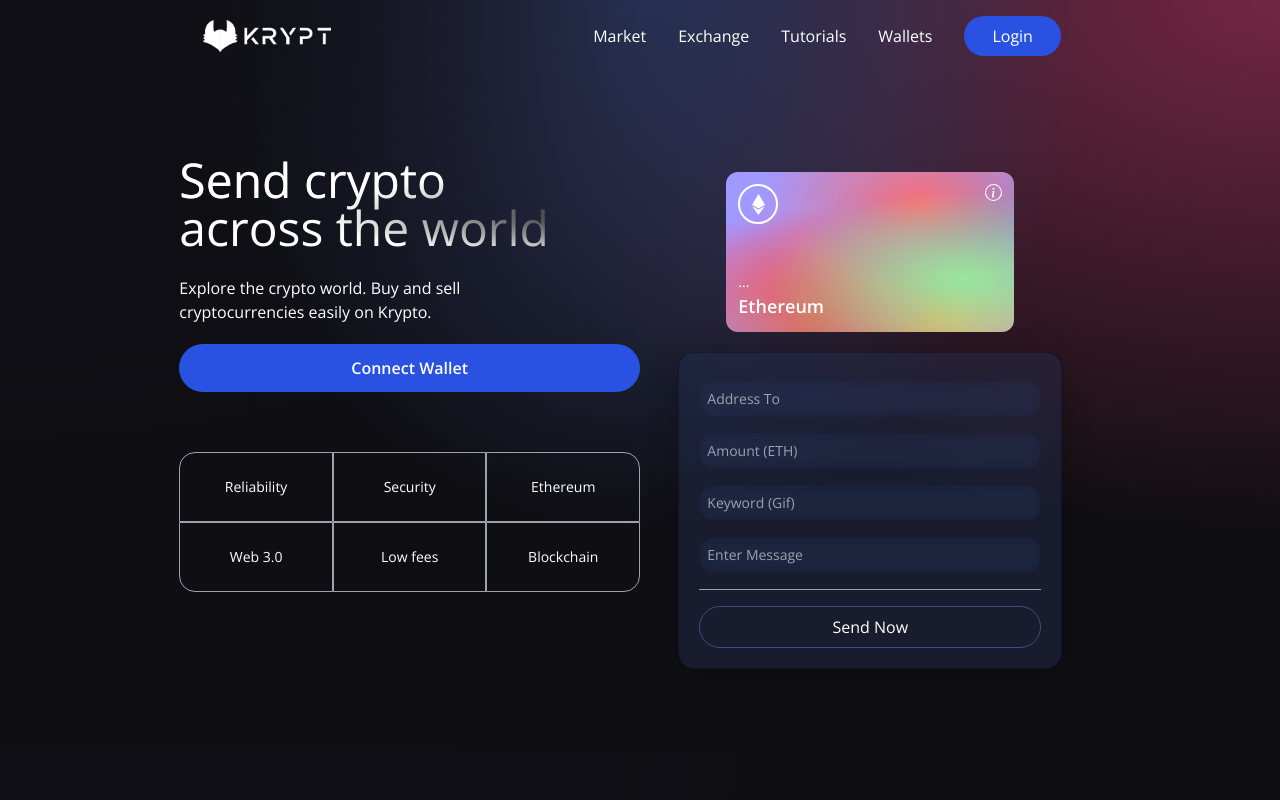
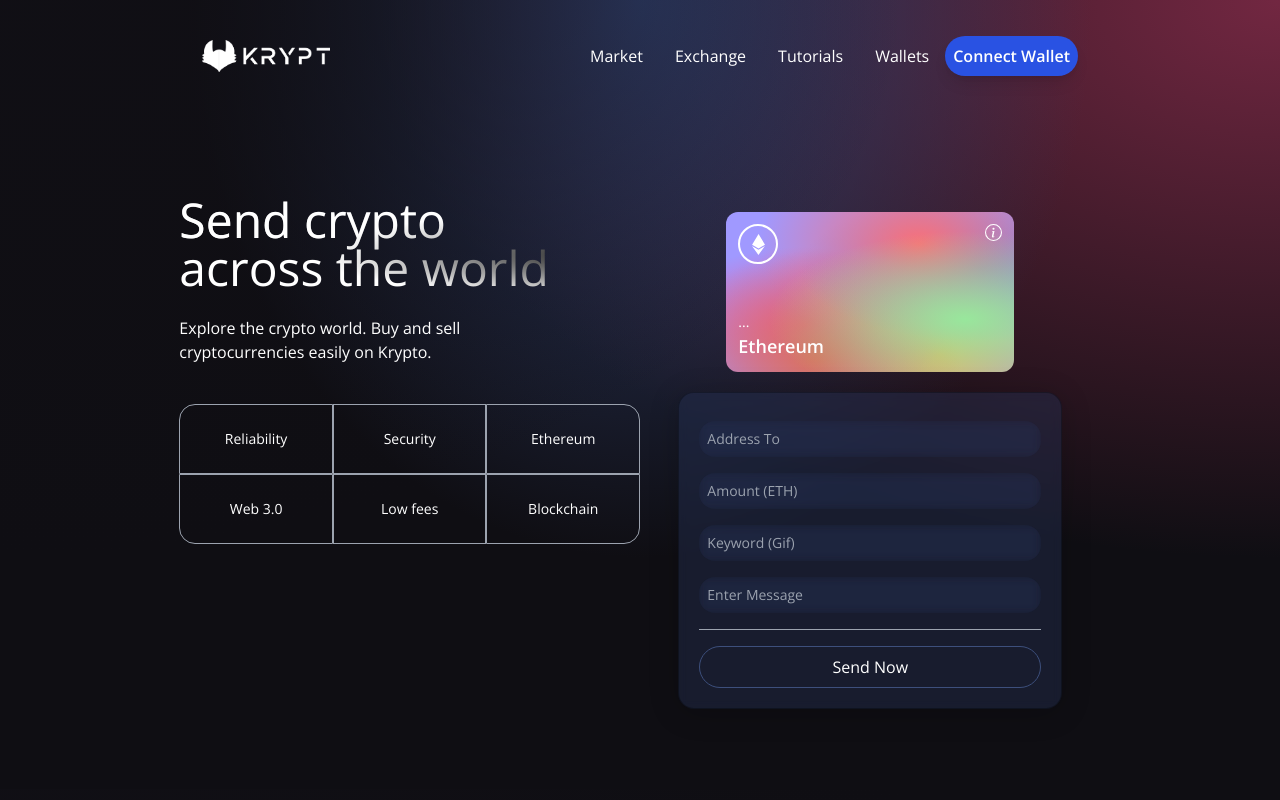
Before and after one commit to danielhochwart7/dApp, a React (Vite) app in the folder client/: page / in a window 1280 px wide. Shown: the top 800 px of the page. Built offline with nearby package versions, Linux system fonts and the light colour scheme.

Commit message:
Move connect button to the top right corner

```diff
--- a/client/src/components/Navbar.jsx
+++ b/client/src/components/Navbar.jsx
@@ -1,6 +1,7 @@
-import { useState } from "react";
+import { useContext, useState } from "react";
 import { HiMenuAlt4 } from "react-icons/hi";
 import { AiOutlineClose } from "react-icons/ai";
+import { TransactionContext } from "../context/TransactionContext";
 
 import logo from "../../images/logo.png";
 
@@ -9,7 +10,8 @@ const NavBarItem = ({ title, classprops }) => (
 );
 
 const Navbar = () => {
-  const [toggleMenu, setToggleMenu] = useState(false);
+  const [ toggleMenu, setToggleMenu] = useState(false);
+  const { connectWallet, currentAccount } = useContext(TransactionContext);
 
   return (
     <nav className="w-full flex md:justify-center justify-between items-center p-4">
@@ -20,9 +22,9 @@ const Navbar = () => {
         {["Market", "Exchange", "Tutorials", "Wallets"].map((item, index) => (
           <NavBarItem key={item + index} title={item} />
         ))}
-        <li className="bg-[#2952e3] py-2 px-7 mx-4 rounded-full cursor-pointer hover:bg-[#2546bd]">
-          Login
-        </li>
+        {!currentAccount && <button type="button" onClick={connectWallet} className="flex flex-row justify-center items-center my-5 bg-[#2952e3] p-2 rounded-full cursor-pointer hover:bg-[#2546bd] shadow-lg">
+            <p className="text-white text-base font-semibold">Connect Wallet</p>
+        </button>}
       </ul>
       <div className="flex relative">
         {!toggleMenu && (
--- a/client/src/components/Welcome.jsx
+++ b/client/src/components/Welcome.jsx
@@ -18,7 +18,7 @@ const Input = ({placeholder, name, type, value, handleChange}) => (
     />
 )
 const Welcome = () => {
-    const { connectWallet, currentAccount, formData, sendTransaction, handleChange, isLoading } = useContext(TransactionContext);
+    const { currentAccount, formData, sendTransaction, handleChange, isLoading } = useContext(TransactionContext);
 
     const handleSubmit = (e) => {
         const { addressTo, amount, keyword, message } = formData;
@@ -40,9 +40,6 @@ const Welcome = () => {
                     <p className="text-left mt-5 text-white font-light md:w-9/12 w-11/12 text-base">
                         Explore the crypto world. Buy and sell cryptocurrencies easily on Krypto.
                     </p>
-                    {!currentAccount && <button type="button" onClick={connectWallet} className="flex flex-row justify-center items-center my-5 bg-[#2952e3] p-3 rounded-full cursor-pointer hover:bg-[#2546bd]">
-                        <p className="text-white text-base font-semibold">Connect Wallet</p>
-                    </button>}
                     <div className="grid sm:grid-cols-3 grid-cols-2 w-full mt-10">
                         <div className={`rounded-tl-2xl ${commonStyles}`}>
                             Reliability
--- a/client/src/utils/constants.js
+++ b/client/src/utils/constants.js
@@ -1,4 +1,4 @@
 import abi from "./Transactions.json";
 
 export const contractABI = abi.abi;
-export const contractAddress = "0xAe13d9a2a06a9aDe66221d3C6fF60D92947Ba46e";
+export const contractAddress = "0x1259D85Af632f9Beda4b5bc6Ac9D825B81c82C0E";
```
Also changed, not shown: client/src/utils/Transactions.json (indentation only).
